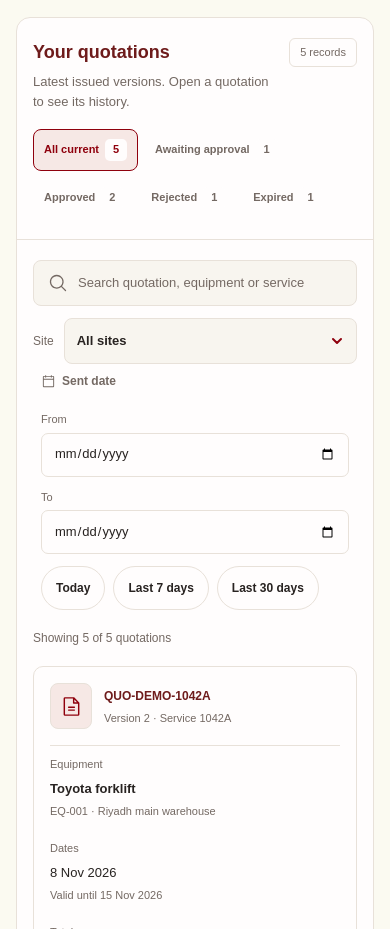
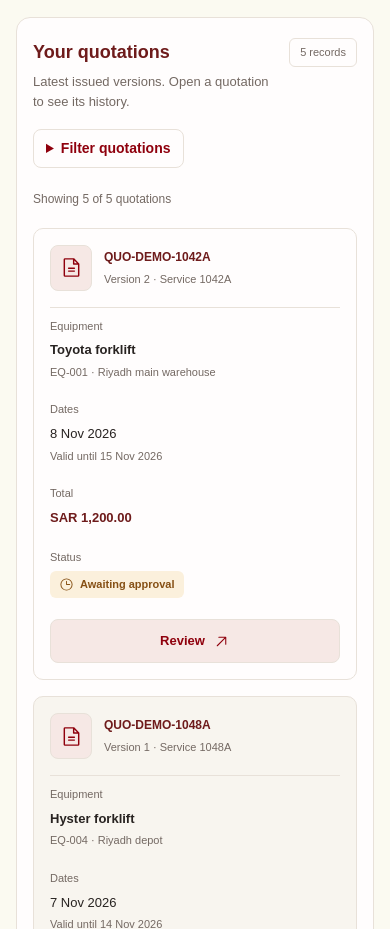
Before and after one commit to FAS-Organization/Al-Ethijahath-App-FrontEnd, a React (Vite) app in the folder frontend/: page /quotations in a window 390 px wide. Shown: the part 1780-2709 px from the top of the page. Built offline with nearby package versions, Linux system fonts and the light colour scheme.

Commit message:
added date filtering toggle on inspection and quotation page

```diff
--- a/frontend/src/pages/QuotationsPage.css
+++ b/frontend/src/pages/QuotationsPage.css
@@ -520,6 +520,39 @@ body:has(.qt-page) {
 
 .qt-filter.is-active {
   border-color: var(--qt-accent);
+}
+
+.qt-filter-disclosure > summary {
+  width: fit-content;
+  margin: 0 24px 12px;
+  padding: 7px 12px;
+  border: 1px solid var(--qt-line);
+  border-radius: 8px;
+  color: var(--qt-accent);
+  font-size: 14px;
+  font-weight: 600;
+  cursor: pointer;
+}
+
+.qt-filter-disclosure > summary:hover,
+.qt-filter-disclosure[open] > summary {
+  background: var(--qt-accent-soft);
+}
+
+.qt-filter-disclosure > summary:focus-visible {
+  outline: 3px solid var(--qt-accent);
+  outline-offset: 4px;
+}
+
+@media (max-width: 479px) {
+  .qt-filter-disclosure > summary,
+  .qt-filter-disclosure .drf-wrap {
+    margin-inline: 16px;
+  }
+
+  .qt-filter-disclosure .drf-wrap {
+    padding-inline: 0;
+  }
 }
 
 .qt-toolbar {
--- a/frontend/src/pages/QuotationsPage.jsx
+++ b/frontend/src/pages/QuotationsPage.jsx
@@ -1243,6 +1243,9 @@ export default function QuotationsPage({
               </span>
             </div>
 
+            <details className="qt-filter-disclosure">
+              <summary>Filter quotations</summary>
+
               <div className="qt-filters" aria-label="Filter quotations by status">
                 {FILTERS.map(filter => (
                   <button
@@ -1298,6 +1301,7 @@ export default function QuotationsPage({
                   </select>
                 </label>
               </div>
+
               <div className="drf-wrap">
                 <DateRangeFilter
                   label="Sent date"
@@ -1309,6 +1313,8 @@ export default function QuotationsPage({
                   }}
                 />
               </div>
+            </details>
+
             <div className="qt-results-line" role="status" aria-live="polite">
               <span>
                 Showing {visibleQuotations.length} of{' '}
```
Lines whose indentation alone changed are shown as unchanged.
